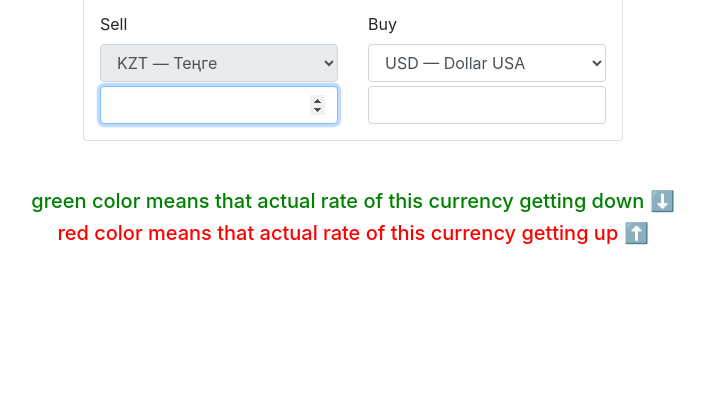
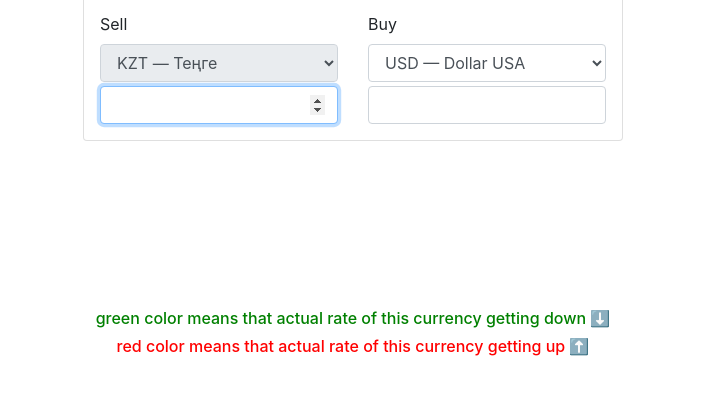
Before and after one commit to badilb/Currency-Converter-, a plain HTML site: page index.html in a window 1280 px wide. Shown: the part 247-642 px from the top of the page, without its empty margins (287-992 px from the left). Drawn offline with nearby package versions, Linux system fonts and the light colour scheme; no server answers.

Commit message:
style: added margin-top and decriesed text size

```diff
--- a/index.html
+++ b/index.html
@@ -95,8 +95,8 @@
 		<!-- // container -->
 
 		<div class="description">
-			<div class="green"><h5>green color means that actual rate of this currency getting down ⬇️</h5></div>
-			<div class="red"><h5>red color means that actual rate of this currency getting up ⬆️</h5></div>
+			<div class="green"><h6>green color means that actual rate of this currency getting down ⬇️</h6></div>
+			<div class="red"><h6>red color means that actual rate of this currency getting up ⬆️</h6></div>
 		</div>
 
 
--- a/style.css
+++ b/style.css
@@ -39,6 +39,7 @@ h1 {
 
 .description {
     text-align: center;
+    margin-top: 120px;
 }
 
 .green{
```
